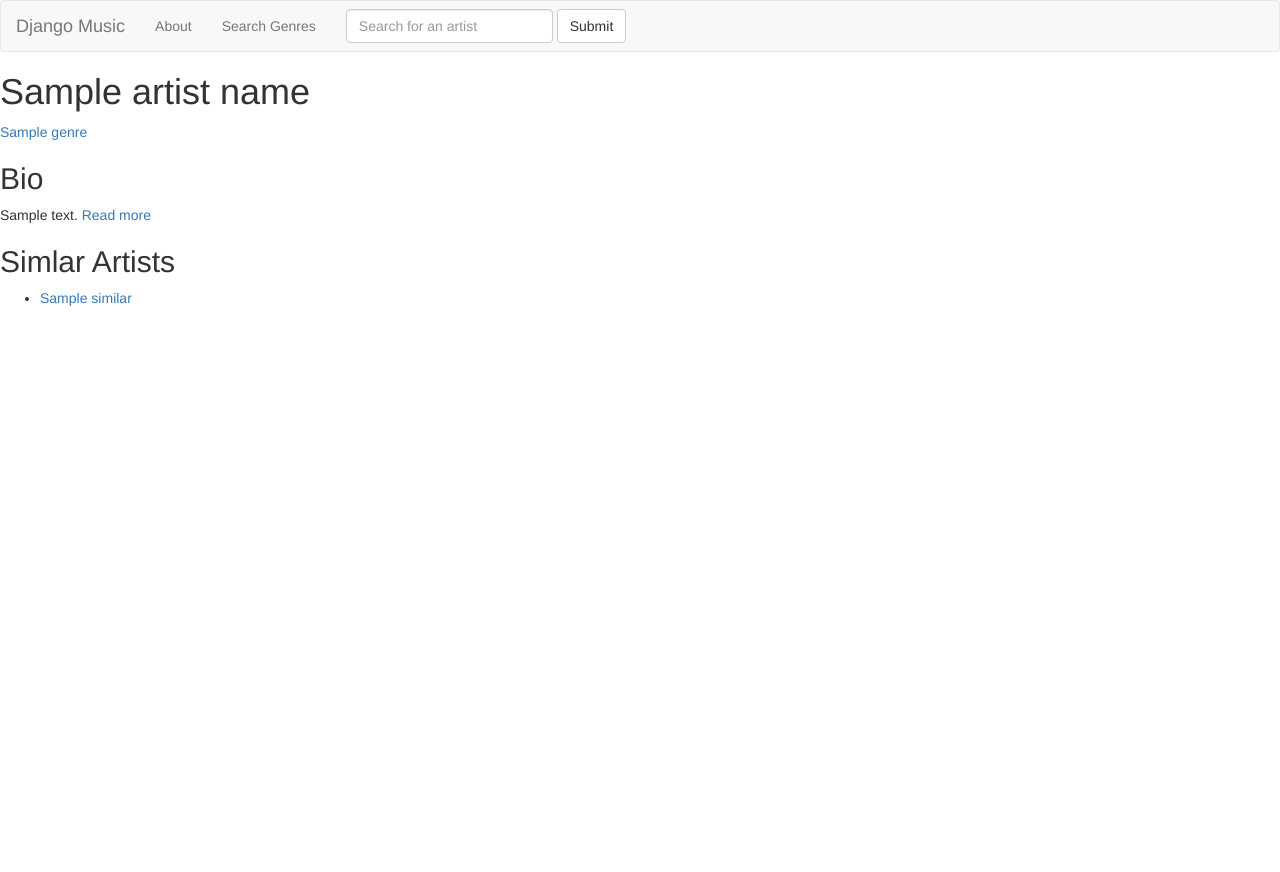
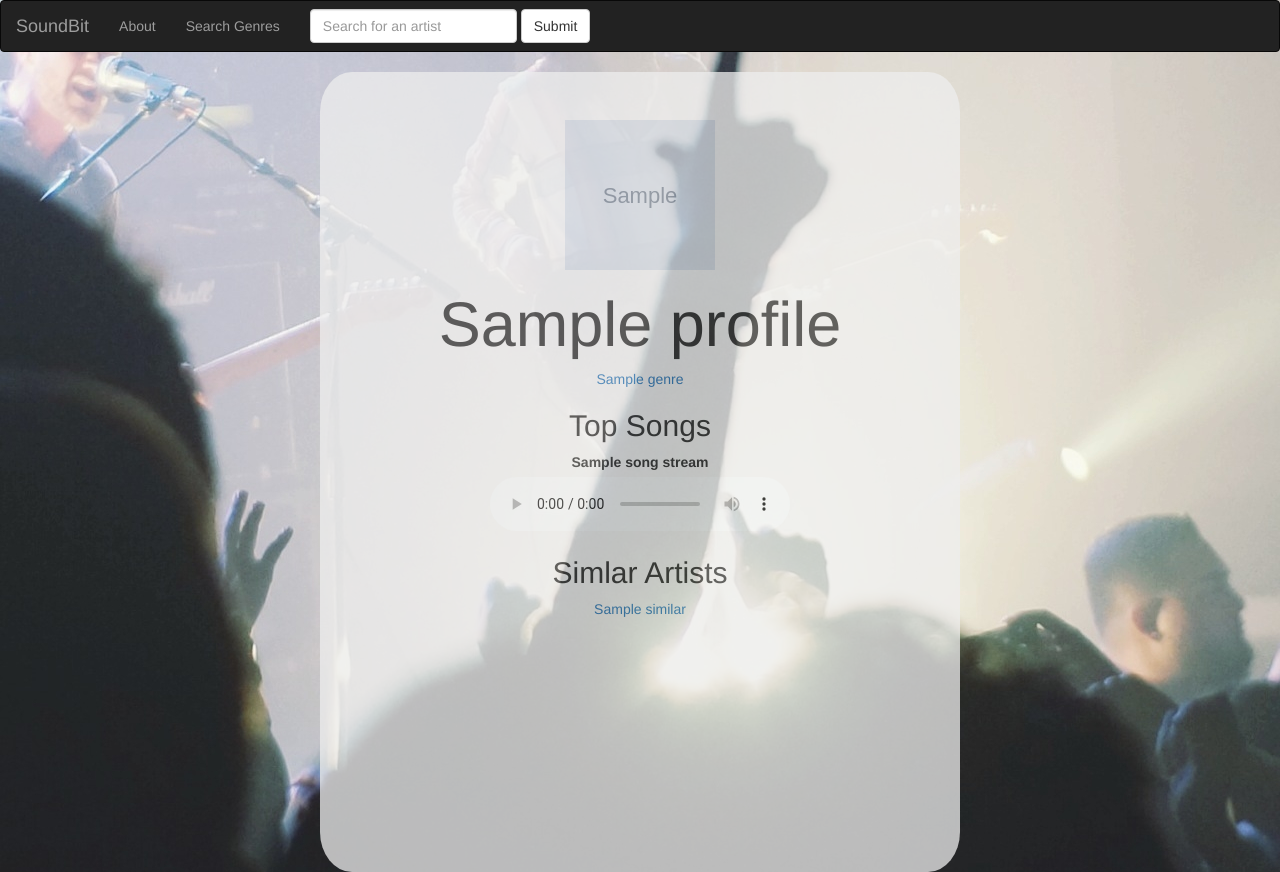
Before and after one commit to caWhite/SoundBit, a Django app: template templates/bio.html in a window 1280 px wide. Before the commit the page ends 306 px from the top, so only its background shows below. Run offline with Django 3.2, Linux system fonts and the light colour scheme; the template is opened without the code that fills it: most values are stand-ins (such as "Sample title", 1, 10 or a date in 2020); grey boxes marked "Sample" are stand-in pictures; some libraries are stand-ins or nearby versions.

Commit message:
recover from rollback, note to self: learn git better

```diff
--- a/music/urls.py
+++ b/music/urls.py
@@ -3,6 +3,7 @@ from django.conf.urls import url, patterns, include
 urlpatterns = patterns('music.views',
 	url(r'^$', 'index', name = 'index'),
 	url(r'^search/$', 'search', name = 'search'),
+	url(r'about/$', 'about', name = 'about'),
 	url(r'^artist/(?P<artist_id>.+)$', 'artist', name = 'artist'),
 	url(r'^artist/', 'artist', name = 'artist'),
 	url(r'^genre/(?P<genre>.+)/', 'genre', name = 'genre'),
--- a/templates/base.html
+++ b/templates/base.html
@@ -1,13 +1,15 @@
 <!DOCTYPE html>
+{% load staticfiles %}
 <html lang="en">
   <head>
     <meta charset="utf-8">
     <meta http-equiv="X-UA-Compatible" content="IE=edge">
     <meta name="viewport" content="width=device-width, initial-scale=1">
-    <title>Django Music</title>
+    <title>SoundBit</title>
 
     <!-- Bootstrap -->
     <link rel="stylesheet" href="https://maxcdn.bootstrapcdn.com/bootstrap/3.3.2/css/bootstrap.min.css">
+    <link rel="stylesheet" type="text/css" href="{% static 'css/base.css' %}">
 
     <!-- HTML5 shim and Respond.js for IE8 support of HTML5 elements and media queries -->
     <!-- WARNING: Respond.js doesn't work if you view the page via file:// -->
@@ -17,7 +19,7 @@
     <![endif]-->
   </head>
   <body>
-	<nav class="navbar navbar-default">
+	<nav class="navbar navbar-inverse">
 	  <div class="container-fluid">
 	    <!-- Brand and toggle get grouped for better mobile display -->
 	    <div class="navbar-header">
@@ -27,15 +29,15 @@
 	        <span class="icon-bar"></span>
 	        <span class="icon-bar"></span>
 	      </button>
-	      <a class="navbar-brand" href="{% url 'search' %}">Django Music</a>
+	      <a class="navbar-brand" href="{% url 'search' %}">SoundBit</a>
 	    </div>
 
 	    <!-- Collect the nav links, forms, and other content for toggling -->
 	    <div class="collapse navbar-collapse" id="bs-example-navbar-collapse-1">
 	      <ul class="nav navbar-nav">
-	      	<li><a href='#'>About</a></li>
+	      	<li><a href="{% url 'about' %}">About</a></li>
 	        <li><a href="{% url 'genre' %}">Search Genres</a></li>
-	      <form class="navbar-form navbar-left" role="search" method="GET" action={% url 'search' %}>
+	      <form class="navbar-form navbar-left" role="search" method="POST" action={% url 'search' %}>
 	      	{% csrf_token %}
 	        <div class="form-group">
 	          <input type="text" name="name" class="form-control" placeholder="Search for an artist">
--- a/templates/bio.html
+++ b/templates/bio.html
@@ -1,24 +1,34 @@
 {% extends 'base.html' %}
 
 {% block body %}
-	<h1> {{ artist_name }} </h1>
-	{% for g in artist.genre%}
+<div class='jumbotron'>
+	<img src="{{profile.image}}">
+	<h1> {{ profile.name }} </h1>
+	{% for g in profile.genre%}
 		<span>
 			<a href="{% url 'genre' g %}">{{g}}</a>
 		</span>
 	{% endfor %}
-	<h2> Bio </h2>
-	<p>
-		{{bio.text}}
-		<a href="{{artist.bio.url}}">Read more</a>
-	</p>
+
+	<h2> Top Songs </h2>
+	{% for s in song_stream %}
+		<label for = '{{s.name}}'>{{s.name}}</label>
+		<audio controls name='{{s.name}}'>
+			{% if s.url %}
+				<source src='{{s.url}}' type="audio/mpeg"/>
+			{% else %}
+				<p> No stream available </p>
+			{% endif %}
+		</audio>
+
+	{% endfor %}
 	<h2> Simlar Artists </h2>
-	<ul>
+	<ul class='list-unstyled'>
 		{% for s in similar %}
 	<li>
 		<a href="{% url 'artist' s.id %}">{{s.name}}</a>
 	</li>
 		{% endfor %}
 	</ul>
-
+</div>
 {% endblock %}
--- a/templates/genre.html
+++ b/templates/genre.html
@@ -1,12 +1,14 @@
 {% extends 'base.html' %}
 
 {% block body %}
+	<div class='jumbotron'>
 		<h1>{{genre.name|capfirst}}</h1>
 		<p>{{genre.profile.description}}</p>
 		<h3> Top Artists </h3>
-	<ul>
+		<ul class='list-unstyled'>
 			{% for s in genre.similar %}
 				<li><a href="{% url 'artist' s.id %}">{{s.name}}</a></li>
 			{% endfor %}
 		</ul>
+	</div>
 {% endblock %}
--- a/templates/genre_empty.html
+++ b/templates/genre_empty.html
@@ -1,8 +1,10 @@
 {% extends 'base.html' %}
 
 {% block body %}
+<div class='jumbotron'>
 	<form method='post'>
 		{% csrf_token %}
+		<div class='form-group'>
 			<select name='genre' selected=''>
 				{% for g in genres %}
 					<option value='{{g}}'>
@@ -10,6 +12,8 @@
 					</option>
 				{% endfor %}
 			</select>
-	<input value='Go!' type='submit'>
+		</div>
+		<button class='btn btn-default' type='submit'> Go </button>
 	</form>
+</div>
 {% endblock %}
```
Also changed, not shown: music/views.py (+52 -48 lines), 5 other files. Lines whose indentation alone changed are shown as unchanged.
